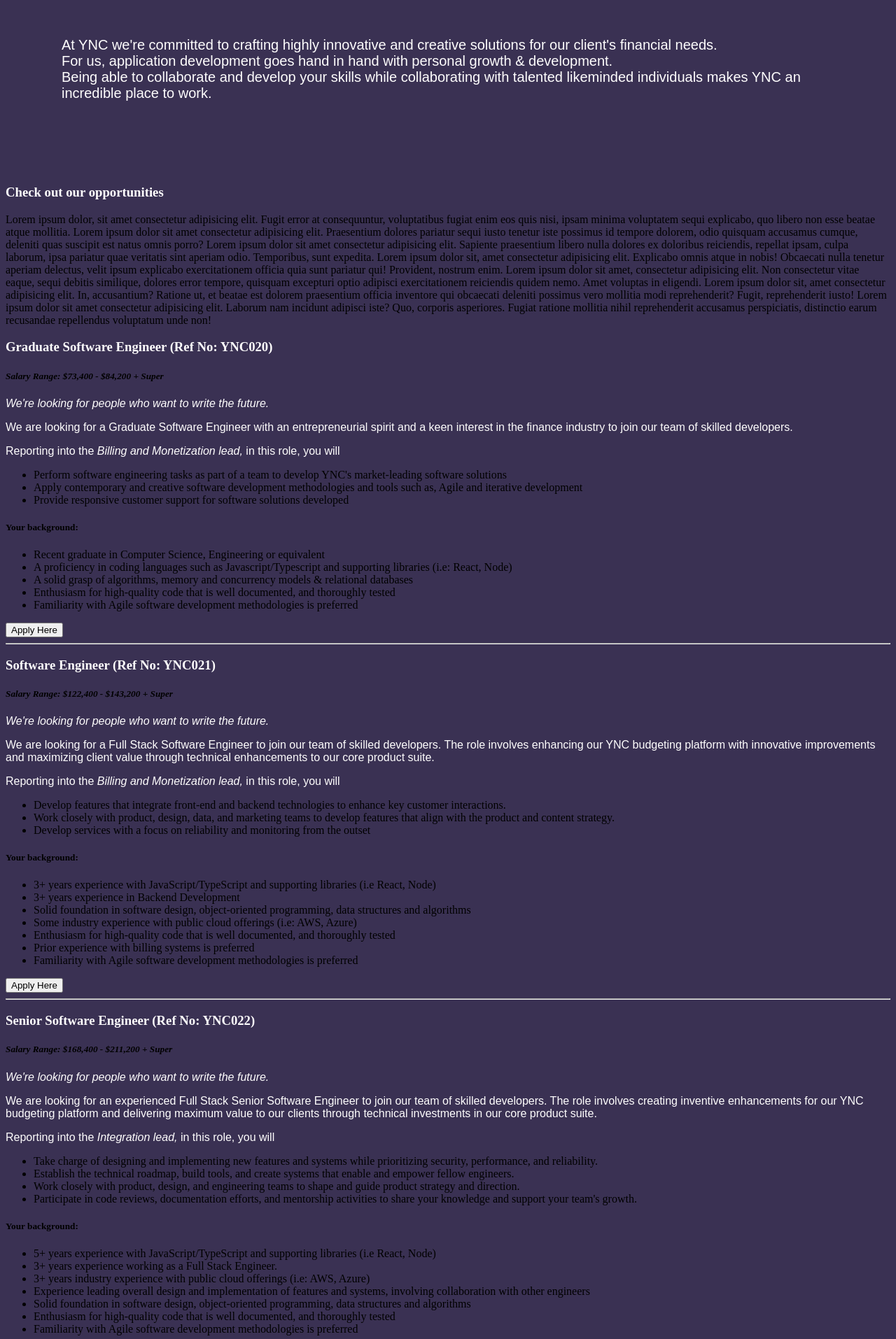
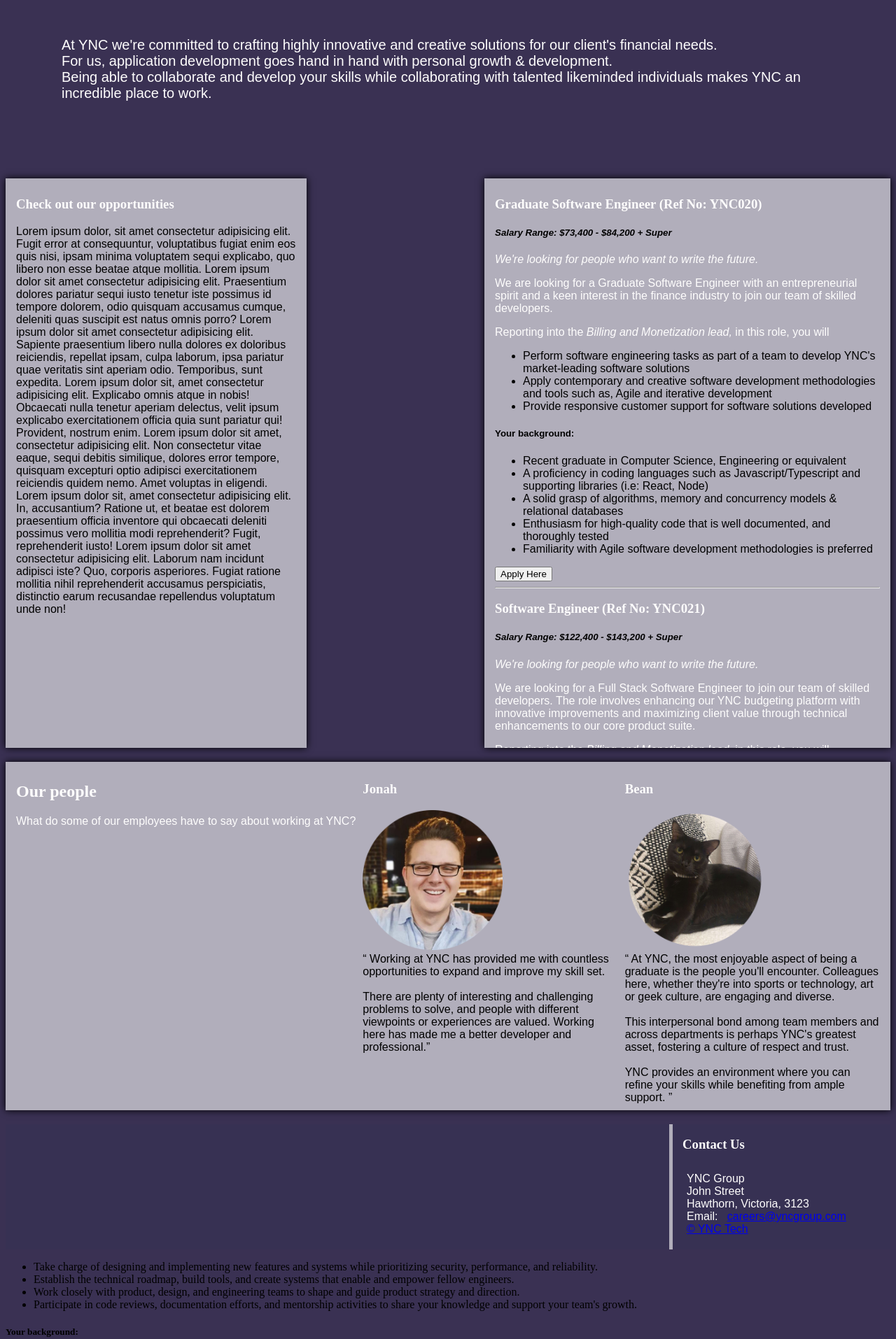
Before and after one commit to FakeTiramisu/Inquiry-Project-Assignment-1, a PHP site: page /jobs.html in a window 1280 px wide. Shown: the part 396-2310 px from the top of the page at 70% size. Run offline with PHP 8.4, Linux system fonts and the light colour scheme; some web fonts are replaced.

Commit message:
Update style.css
Added Jobs Page CSS Styling
- Added Supporting CSS for Grid Layout
- Added Supporting CSS for Flex Box
- Added Styling for <aside>
- Added Styling for Footer

```diff
--- a/styles/style.css
+++ b/styles/style.css
@@ -206,3 +206,111 @@ legend{
     background-color: #7ea0ff; /* Green */
     color: black;
 }
+
+/* Jobs Page Stylization */
+
+.jobs_container {
+    display: grid;
+    grid-template-columns: repeat(auto-fit, minmax(100,1fr));
+    grid-auto-rows: repeat(auto-fit, minmax(100,1fr));
+    column-gap: 10px;
+    row-gap: 10px;
+    align-items: baseline;
+}
+
+.jobs_header {
+    grid-column-start: 1;
+    grid-column-end: 4;
+    grid-row-start: 1;
+    grid-row-end: 2;
+}
+
+.jobs_sidepanel {
+    height: 800px;
+    width: 400px;
+    grid-row-start: 2;
+    grid-row-end: 4;
+    grid-column-start: 1;
+    grid-column-end: 2;
+    background-color: #b1aebb;
+    padding: 7px 15px;
+    margin-bottom: 10px;
+    font-family: "Karla", sans-serif;
+    box-shadow: 0 0 10px;
+}
+
+
+.jobs_mainpanel {
+    height: 800px;
+    overflow-y: 100px;
+    grid-column-start: 2;
+    grid-column-end: 4;
+    background-color: #b1aebb;
+    padding: 7px 15px;
+    margin-bottom: 10px;
+    font-family: "Karla", sans-serif;
+    box-shadow: 0 0 10px;
+    overflow: auto;
+}
+
+.jobs_testimonials {
+    grid-column-start: 1;
+    grid-column-end: 4;
+    grid-row-start: 3;
+    grid-row-end: 4;
+    background-color: #b1aebb;
+    padding: 9px 15px;
+    margin-bottom: 10px;
+    font-family: "Karla", sans-serif;
+    box-shadow: 0 0 10px;
+}
+.flex_container{
+    display: flex;
+    gap: 10px;
+}
+
+.flex_item {
+    flex: 1;
+    background-color:#b1aebb;
+}
+
+.flex_item1 {
+    flex: 1;
+    flex-direction: row;
+    background-color:#b1aebb;
+}
+.flex_item2 {
+    flex: 1;
+    background-color: #b1aebb;
+}
+
+.flex_item3 {
+    flex: 1;
+    background-color: #b1aebb;
+}
+
+/* Footer stylisation */
+.ync_footer{
+    background-color: #373153;
+    flex: 1;
+    grid-column-start: 1;
+    grid-column-end: 4;
+    width: 100%;
+}
+
+aside{
+    width: 25%;
+    float: right;
+    border: 1px;
+    border-left-style: solid;
+    border-left-color: #b1aebb;
+    border-left-width: 5px;
+}
+
+.contact_info {
+    font-family:"Karla", sans-serif;
+    list-style-type: none;
+    margin: 10px;
+    padding: 10px;
+
+}
```
